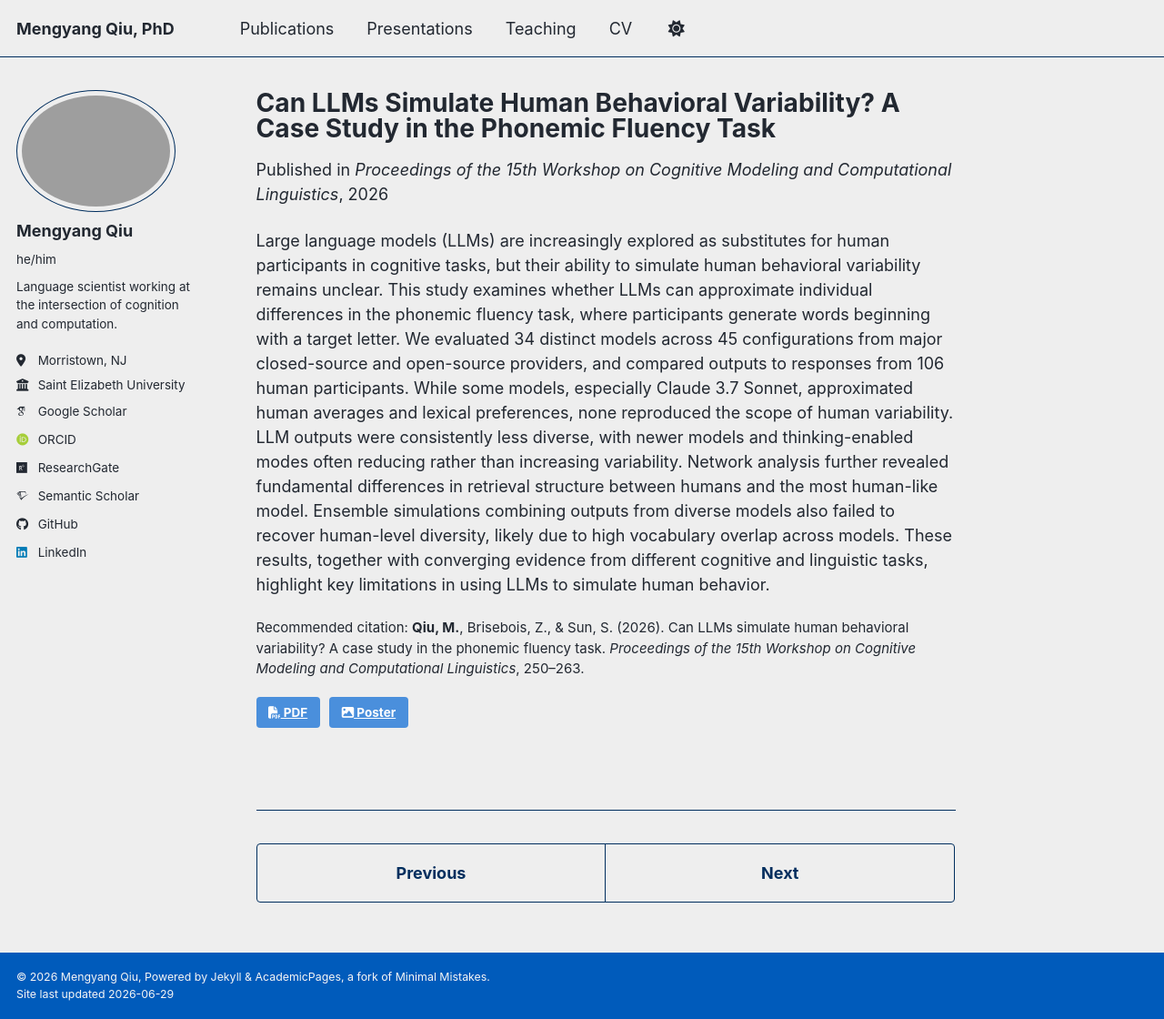
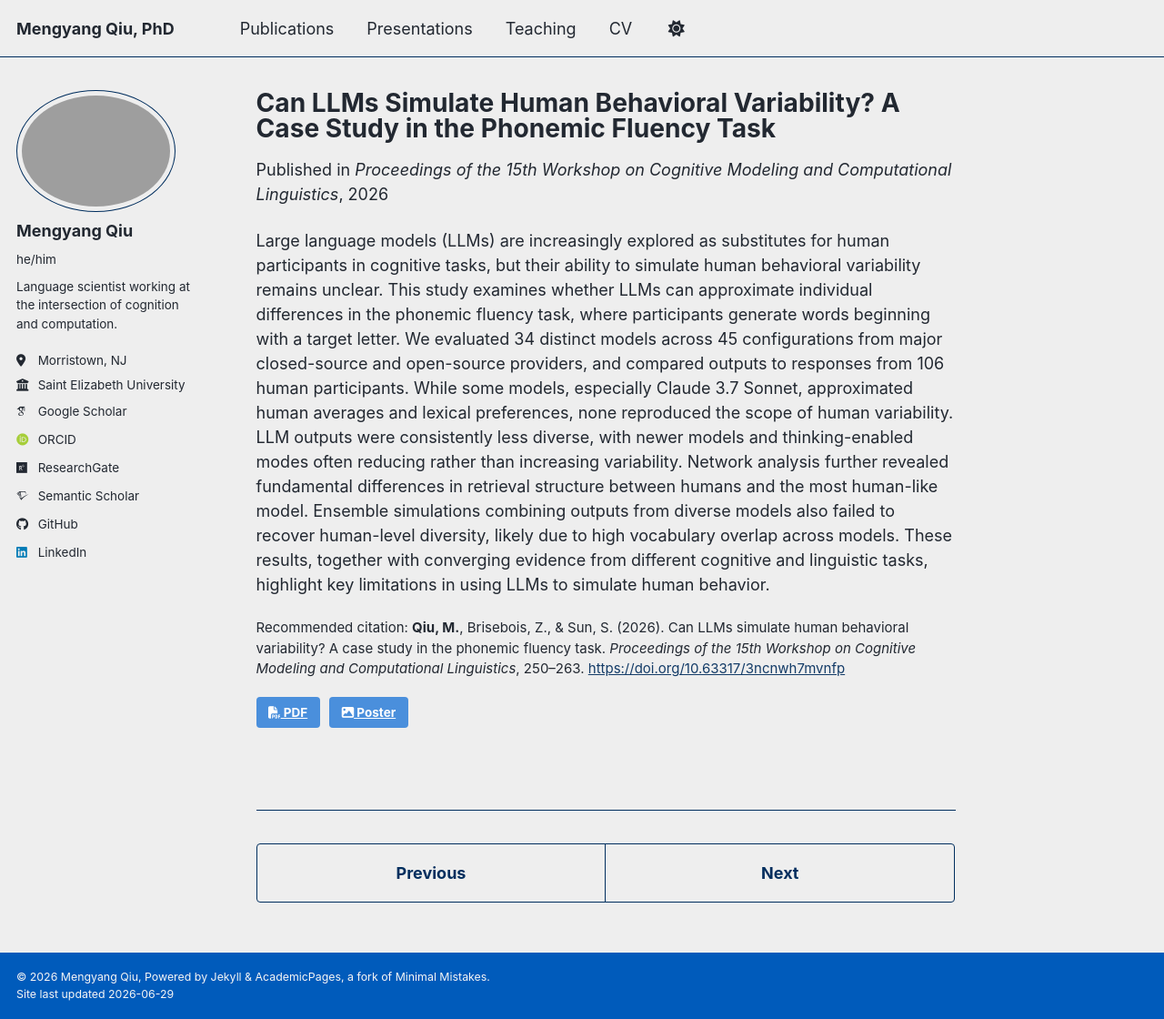
Before and after one commit to mengyangq/mengyangq.github.io, a Jekyll site: the page built from _publications/qiu-etal-2026-llm.md, in a window 1280 px wide and 1120 px high. Shown: the whole window at 91% size. Built offline with Jekyll 4.4.1, drawn with Linux system fonts in a browser that asks for light colours; some web fonts are replaced; a script bundle is joined from its source files by our own code; library files that are not in the unit come from our copies; some of the changed lines change nothing that is shown.

Commit message:
Update citation to include DOI link
Added DOI link to citation for the paper.

```diff
--- a/_publications/qiu-etal-2026-llm.md
+++ b/_publications/qiu-etal-2026-llm.md
@@ -8,7 +8,7 @@ date: 2026-05-16
 venue: 'Proceedings of the 15th Workshop on Cognitive Modeling and Computational Linguistics'
 paperurl: 'https://mengyang.dev/files/qiu-etal-2026-llm.pdf'
 posterurl: 'https://mengyang.dev/files/qiu_etal_2026_llm_poster.pdf'
-citation: '<strong>Qiu, M.</strong>, Brisebois, Z., &amp; Sun, S. (2026). Can LLMs simulate human behavioral variability? A case study in the phonemic fluency task. <em>Proceedings of the 15th Workshop on Cognitive Modeling and Computational Linguistics</em>, 250–263.'
+citation: '<strong>Qiu, M.</strong>, Brisebois, Z., &amp; Sun, S. (2026). Can LLMs simulate human behavioral variability? A case study in the phonemic fluency task. <em>Proceedings of the 15th Workshop on Cognitive Modeling and Computational Linguistics</em>, 250–263. <a href="https://doi.org/10.63317/3ncnwh7mvnfp">https://doi.org/10.63317/3ncnwh7mvnfp</a>'
 ---
 
 Large language models (LLMs) are increasingly explored as substitutes for human participants in cognitive tasks, but their ability to simulate human behavioral variability remains unclear. This study examines whether LLMs can approximate individual differences in the phonemic fluency task, where participants generate words beginning with a target letter. We evaluated 34 distinct models across 45 configurations from major closed-source and open-source providers, and compared outputs to responses from 106 human participants. While some models, especially Claude 3.7 Sonnet, approximated human averages and lexical preferences, none reproduced the scope of human variability. LLM outputs were consistently less diverse, with newer models and thinking-enabled modes often reducing rather than increasing variability. Network analysis further revealed fundamental differences in retrieval structure between humans and the most human-like model. Ensemble simulations combining outputs from diverse models also failed to recover human-level diversity, likely due to high vocabulary overlap across models. These results, together with converging evidence from different cognitive and linguistic tasks, highlight key limitations in using LLMs to simulate human behavior.
```
